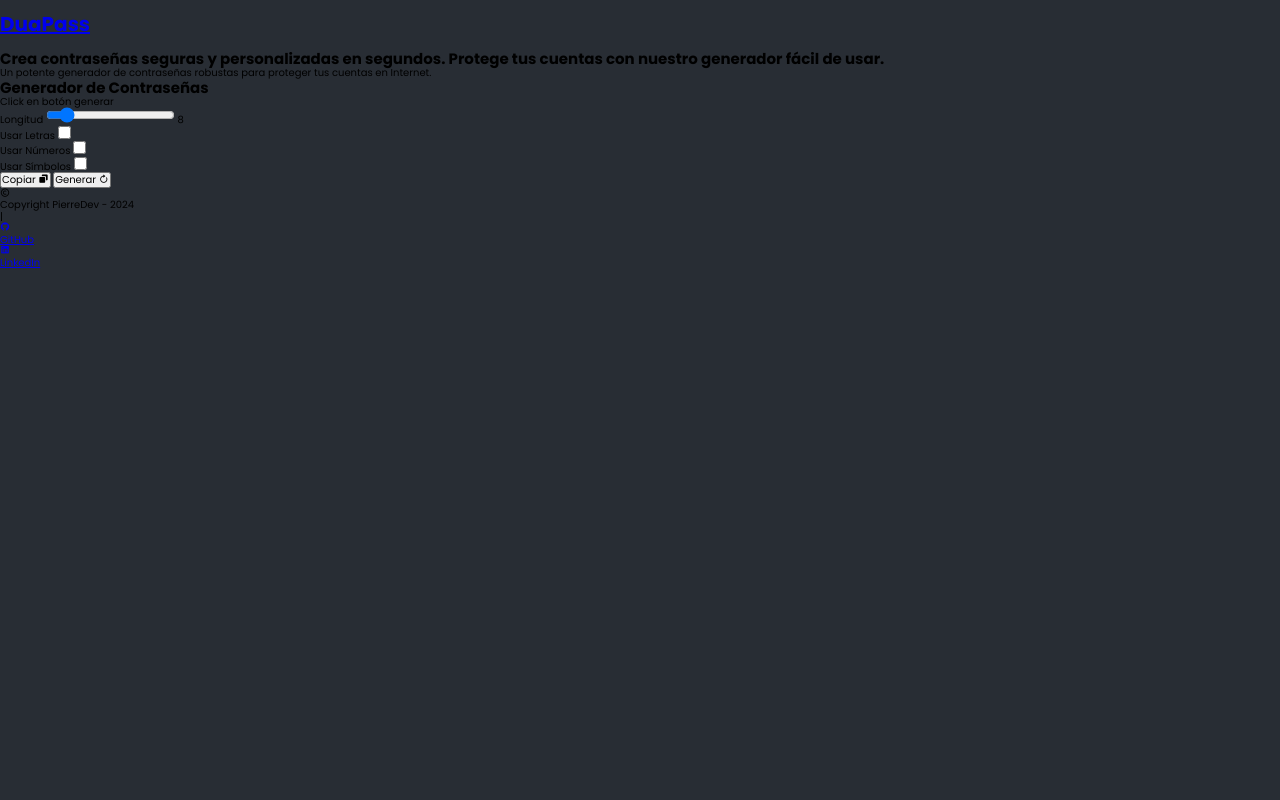
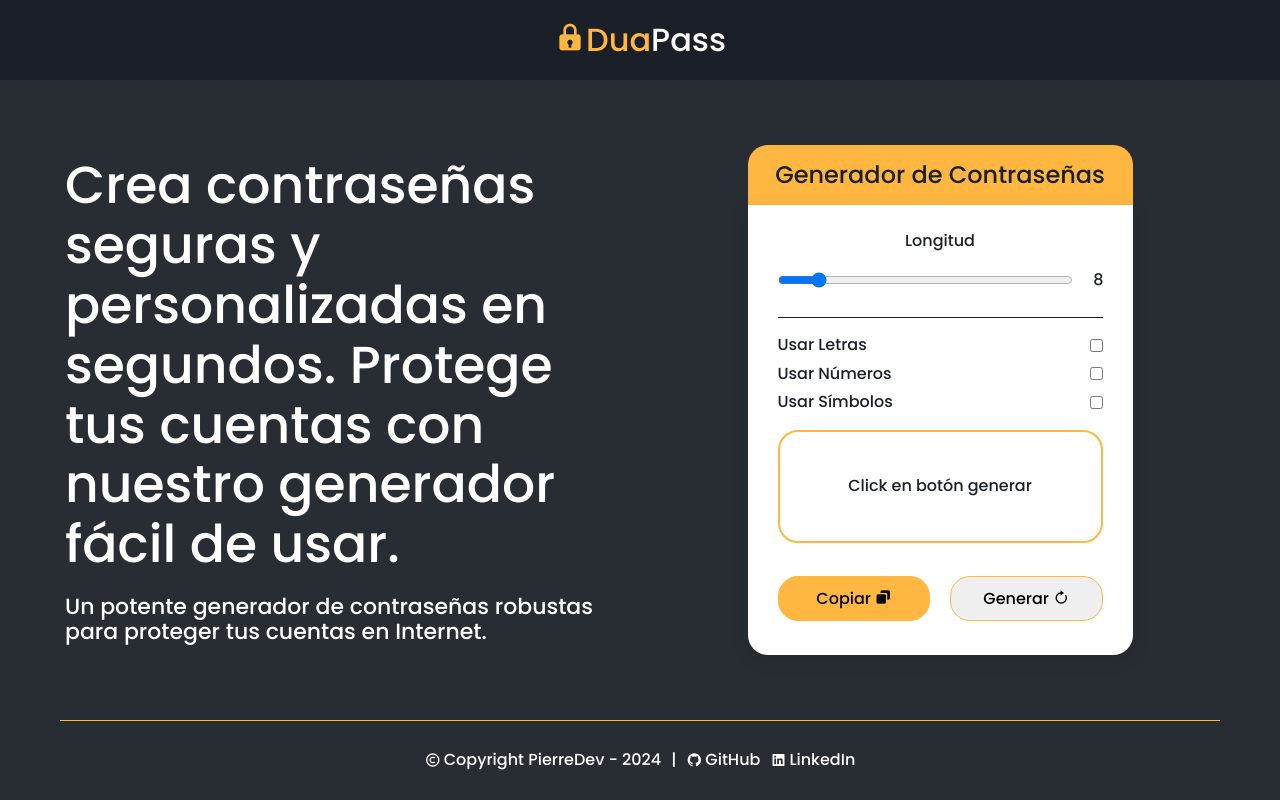
Before and after one commit to JeanPi22/DuaPass, a plain HTML site: page index.html in a window 1280 px wide. Drawn offline with nearby package versions, Linux system fonts and the light colour scheme.

Commit message:
Ajustes necesarios estructura Html y se realiza diseño desktop

```diff
--- a/css/styles.css
+++ b/css/styles.css
@@ -11,10 +11,192 @@
 
 * {
   font-family: "Poppins", sans-serif;
+  font-weight: 500;
+}
+html, body {
+  height: 100%;
+  width: 100%;
 }
 body {
+  display: flex;
+  flex-direction: column;
+  min-width: 320px;
+  height: 100%;
+  font-size: 1.6rem;
+  color: white;
+  background-color: var(--background-color);
+  overflow-y: auto;
+  overflow-x: hidden;
+}
+a {
+  color: inherit;
+  text-decoration: none;
+}
+.container {
+  max-width: 1440px;
+  margin: 0 auto;
   width: 100%;
-  min-width: 320px;
-  overflow: auto;
-  background: var(--background-color);
 }
+
+/* Header */
+.header {
+  width: 100%;
+  height: 8rem;
+  background-color: var(--secundary-color)
+}
+.nav {
+  display: flex;
+  align-items: center;
+  justify-content: center;
+}
+.nav .bxs-lock, .nav span{
+  color: var(--primary-color);
+}
+
+.main {
+  /* max-width: 1440px; */
+  flex: 1;
+  display: flex;
+  align-items: center;
+  gap: 2rem;
+  padding: 5rem;
+}
+.information, .generator {
+  flex: 1;
+  padding: 1.5rem;
+}
+.information .info__container--title {
+  font-size: 5.2rem;
+}
+.information .info__container--description {
+  font-size: 2.2rem;
+  margin-top: 2rem;
+}
+.generator {
+  text-align: center;
+}
+.generator__container--title {
+  display: flex;
+  justify-content: center;
+  align-items: center;
+  width: 70%;
+  height: 6rem;
+  margin: 0 auto;
+  background-color: var(--primary-color);
+  border-top-left-radius: 2rem;
+  border-top-right-radius: 2rem;
+  color: var(--secundary-color);
+}
+.generator__container {
+  display: flex;
+  flex-direction: column;
+  width: 70%;
+  height: 45rem;
+  padding: 0 3rem;
+  margin: 0 auto;
+  border-bottom-left-radius: 2rem;
+  border-bottom-right-radius: 2rem;
+  background-color: white;
+  color: var(--secundary-color);
+  box-shadow: 0 4px 20px rgba(0, 0, 0, 0.1);
+}
+.generator__container--length,
+.generator__container--view,
+.generator__container--options,
+.generator__container--buttons {
+  display: flex;
+  justify-content: center;
+  align-items: center;
+  height: 25%;
+}
+.generator__container--length {
+  flex-direction: column;
+  border-bottom: .1rem solid var(--secundary-color);
+}
+.length {
+  display: flex;
+  gap: 2rem;
+  width: 100%;
+  margin-top: 2rem;
+}
+.length__slider {
+  width: 100%;
+}
+.generator__container--options {
+  display: flex;
+  flex-direction: column;
+  gap: 1rem;
+}
+.options__items {
+  width: 100%;
+  display: flex;
+  justify-content: space-between;
+  align-items: center;
+}
+.generator__container--view {
+  border: .2rem solid var(--primary-color);
+  border-radius: 2rem;
+}
+.generator__container--buttons {
+  gap: 2rem;
+}
+.button__copy,
+.button__update {
+  flex: 1;
+  height: 4.5rem;
+  border: 0.1rem solid var(--primary-color);
+  border-radius: 2rem;
+  transition: background-color 0.3s ease;
+}
+.button__copy {
+  background-color: var(--primary-color);
+}
+.button__copy:hover {
+  cursor: pointer;
+  background-color: #ffa920;
+}
+.button__update:hover {
+  cursor: pointer;
+  background-color: #fde6c3;
+}
+
+/* Footer */
+
+.footer {
+  height: 8rem;
+  padding: 0 6rem 2rem;
+  display: flex;
+  flex-direction: column;
+  align-items: center;
+}
+.footer .span {
+  width: 100%;
+  border-top: 0.1rem solid var(--primary-color);
+  margin-bottom: 2rem;
+}
+.footer--container {
+  display: flex;
+  margin: auto;
+}
+.copyright, .social__container {
+  display: flex;
+  align-items: center;
+  color: white;
+}
+.copyright p {
+  margin: 0 1rem 0 0.3rem;
+}
+.social {
+  display: flex;
+  gap: 1rem;
+  margin-left: 1rem;
+}
+.social__container {
+  transition: color 0.3s ease;
+}
+.social__container:hover {
+  color: var(--primary-color);
+}
+.social__container i {
+  margin-right: 0.3rem;
+}
--- a/index.html
+++ b/index.html
@@ -1,5 +1,6 @@
 <!DOCTYPE html>
 <html lang="es">
+
 <head>
   <meta charset="UTF-8">
   <meta name="viewport" content="width=device-width, initial-scale=1.0">
@@ -8,17 +9,20 @@
   <link rel="stylesheet" href="./css/styles.css">
   <title>DuaPass</title>
 </head>
+
 <body>
 
-  <!-- Cabecera -->
+  <!-- Header -->
 
   <header class="header">
     <nav class="nav">
       <a href="./index.html">
-      <h1>DuaPass</h1>
+        <h1><i class='bx bxs-lock'></i><span>Dua</span>Pass</h1>
       </a>
     </nav>
   </header>
+
+  <div class="container">
 
     <!-- main -->
 
@@ -26,28 +30,29 @@
 
       <section class="information">
         <div class="info__container">
-      <h2>Crea contraseñas seguras y personalizadas en segundos. Protege tus cuentas con nuestro generador fácil de usar.</h2>
-      <p>Un potente generador de contraseñas robustas para proteger tus cuentas en Internet.</p>
+          <p class="info__container--title">Crea contraseñas seguras y personalizadas en segundos. Protege tus cuentas con nuestro generador fácil de usar.</p>
+          <p class="info__container--description">Un potente generador de contraseñas robustas para proteger tus cuentas en Internet.</p>
         </div>
       </section>
 
       <section class="generator">
-    <div class="generator__container">
         <div class="generator__container--title title">
           <h2>Generador de Contraseñas</h2>
         </div>
-      <div class="generator__container--view view">
-        <p id="view__output"><span>Click en botón generar</span></p>
+
+        <div class="generator__container">
+
+          <div class="generator__container--length">
+            <label>Longitud</label>
+            <div class="length">
+              <input type="range" value="8" min="1" max="60" class="length__slider"
+                oninput="this.nextElementSibling.value = this.value" id="length__slider">
+              <output for="length__slider">8</output>
             </div>
-
-      <div class="generator__container--length length">
-        <span>Longitud</span>
-        <input type="range" value="8" min="1" max="60" class="length__slider"
-        oninput="this.nextElementSibling.valu = this.value" id="length__slider">
-        <output for="length__slider">8</output>
           </div>
 
           <div class="generator__container--options options">
+
             <div class="options__items">
               <label for="options__items--letters">Usar Letras</label>
               <input type="checkbox" id="options__items--letters">
@@ -60,37 +65,54 @@
               <label for="options__items--symbols">Usar Símbolos</label>
               <input type="checkbox" id="options__items--symbols">
             </div>
+
+          </div>
+
+          <div class="generator__container--view view">
+            <p id="view__output"><span>Click en botón generar</span></p>
           </div>
 
           <div class="generator__container--buttons">
+
             <button class="button__copy">
               Copiar <i class='bx bxs-copy'></i>
             </button>
             <button class="button__update">
               Generar <i class='bx bx-revision'></i>
             </button>
+
           </div>
         </div>
       </section>
     </main>
 
     <footer class="footer">
+
+      <span class="span"></span>
+
+      <div class="footer--container">
+
         <div class="copyright">
-    <i class='bx bx-copyright' ></i>
+          <i class='bx bx-copyright'></i>
           <p>Copyright PierreDev - 2024</p>
           <span>|</span>
         </div>
         <div class="social">
           <a class="social__container" href="https://github.com/JeanPi22?tab=repositories" target="_blank">
-      <i class='bx bxl-github' ></i>
+            <i class='bx bxl-github'></i>
             <p class="social__container--info">GitHub</p>
           </a>
-    <a class="social__container" href="https://www.linkedin.com/in/jean-pierre-pe%C3%B1a-6672572b6/" target="_blank">
-      <i class='bx bxl-linkedin-square' ></i>
+          <a class="social__container" href="https://www.linkedin.com/in/jean-pierre-pe%C3%B1a-6672572b6/"
+            target="_blank">
+            <i class='bx bxl-linkedin-square'></i>
             <p class="social__container--info">LinkedIn</p>
           </a>
         </div>
+
+      </div>
     </footer>
+  </div>
 
 </body>
+
 </html>
```
Lines whose indentation alone changed are shown as unchanged.
